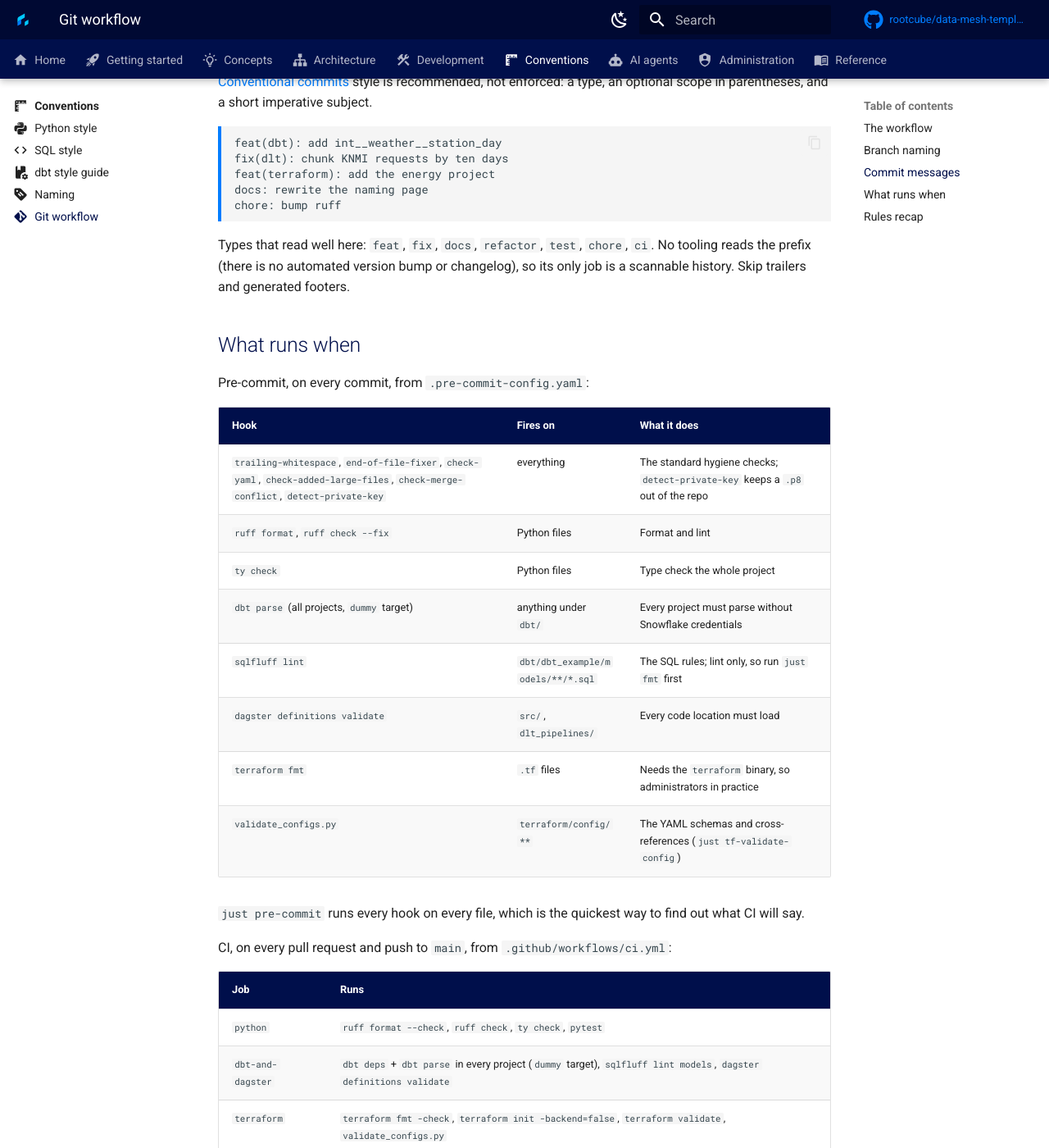
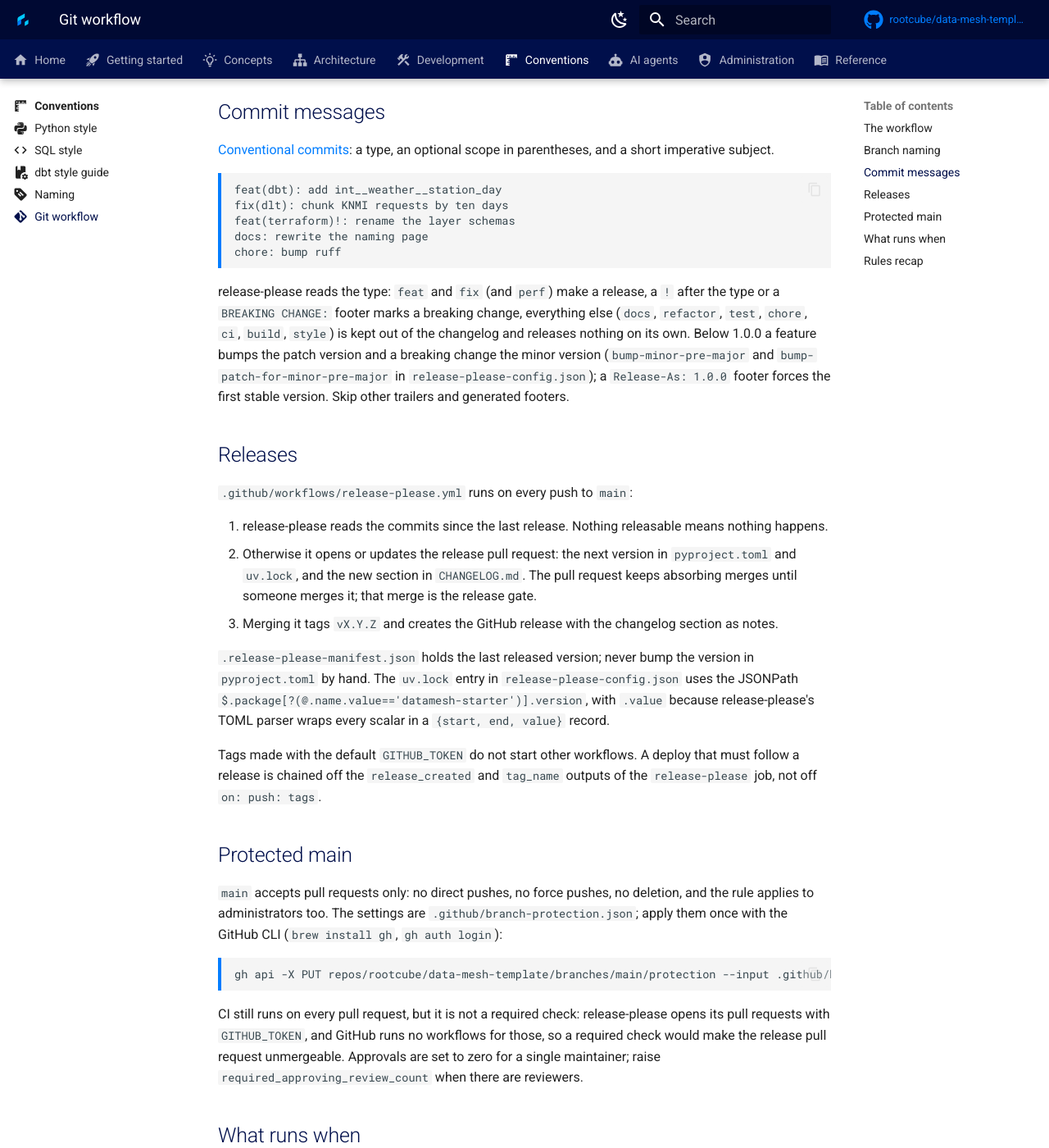
Before and after one commit to rootcube/data-mesh-template, an MkDocs documentation site: the page built from docs/conventions/git-workflow.md, in a window 1280 px wide and 1400 px high, scrolled down 1330 px. Shown: the whole window at 82% size. Built offline with MkDocs 1.6.1 and Material for MkDocs 9.7.7, drawn with Linux system fonts in a browser that asks for light colours; comment, search, counter and statistics services are not loaded; some of the changed text lies outside the part shown.

Commit message:
docs: update git workflow documentation for release-please integration

````diff
--- a/docs/conventions/git-workflow.md
+++ b/docs/conventions/git-workflow.md
@@ -5,8 +5,9 @@ icon: material/git
 # Git workflow
 
 The repo lives on GitHub at [rootcube/data-mesh-template](https://github.com/rootcube/data-mesh-template).
-Humans own git: every branch, commit and pull request is made by a person. There is no release
-automation, no changelog tooling and no commit signing requirement, so the workflow is short.
+Humans own git: every branch, commit and pull request is made by a person. `main` only changes
+through pull requests, and release-please turns the conventional commits on it into versions,
+`CHANGELOG.md` and GitHub releases, so the commit message is the one thing the tooling reads.
 
 !!! danger "AI agents never touch git"
     Agents must not run `git commit`, `git push`, or create branches. Read-only commands
@@ -20,6 +21,8 @@ automation, no changelog tooling and no commit signing requirement, so the workf
 flowchart LR
     A[short-lived branch] -->|push + pull request| B[CI: 4 jobs]
     B -->|review| C[merge to main]
+    C -->|release-please| D[release PR]
+    D -->|merge| E[tag + GitHub release]
 ```
 
 1. **Branch from `main`.** One topic per branch, a few days at most. Work on a branch, not on
@@ -31,7 +34,10 @@ flowchart LR
    every pull request and on every push to `main`.
 4. **Review and merge.** Keep diffs small and single-purpose ("one thing at a time", per
    `AGENTS.md`). A reviewable pull request touches one concern: one dlt load, one dbt model with
-   its YAML, one project's Terraform YAML, one docs fix.
+   its YAML, one project's Terraform YAML, one docs fix. A squash merge turns the pull request
+   title into the commit on `main`, so give the title the same conventional shape.
+5. **Release.** release-please keeps a release pull request up to date; merging it is the
+   release. See [Releases](#releases).
 
 Terraform changes follow the same path: the YAML under `terraform/config/` is reviewed and
 merged like code, and an administrator runs `just tf plan` / `just tf apply` from `main`
@@ -50,20 +56,59 @@ below.
 
 ## Commit messages
 
-[Conventional commits](https://www.conventionalcommits.org/) style is recommended, not enforced:
-a type, an optional scope in parentheses, and a short imperative subject.
+[Conventional commits](https://www.conventionalcommits.org/): a type, an optional scope in
+parentheses, and a short imperative subject.
 
 ```text
 feat(dbt): add int__weather__station_day
 fix(dlt): chunk KNMI requests by ten days
-feat(terraform): add the energy project
+feat(terraform)!: rename the layer schemas
 docs: rewrite the naming page
 chore: bump ruff
 ```
 
-Types that read well here: `feat`, `fix`, `docs`, `refactor`, `test`, `chore`, `ci`. No tooling
-reads the prefix (there is no automated version bump or changelog), so its only job is a scannable
-history. Skip trailers and generated footers.
+release-please reads the type: `feat` and `fix` (and `perf`) make a release, a `!` after the
+type or a `BREAKING CHANGE:` footer marks a breaking change, everything else (`docs`,
+`refactor`, `test`, `chore`, `ci`, `build`, `style`) is kept out of the changelog and releases
+nothing on its own. Below 1.0.0 a feature bumps the patch version and a breaking change the
+minor version (`bump-minor-pre-major` and `bump-patch-for-minor-pre-major` in
+`release-please-config.json`); a `Release-As: 1.0.0` footer forces the first stable version.
+Skip other trailers and generated footers.
+
+## Releases
+
+`.github/workflows/release-please.yml` runs on every push to `main`:
+
+1. release-please reads the commits since the last release. Nothing releasable means nothing
+   happens.
+2. Otherwise it opens or updates the release pull request: the next version in
+   `pyproject.toml` and `uv.lock`, and the new section in `CHANGELOG.md`. The pull request keeps
+   absorbing merges until someone merges it; that merge is the release gate.
+3. Merging it tags `vX.Y.Z` and creates the GitHub release with the changelog section as notes.
+
+`.release-please-manifest.json` holds the last released version; never bump the version in
+`pyproject.toml` by hand. The `uv.lock` entry in `release-please-config.json` uses the JSONPath
+`$.package[?(@.name.value=='datamesh-starter')].version`, with `.value` because release-please's
+TOML parser wraps every scalar in a `{start, end, value}` record.
+
+Tags made with the default `GITHUB_TOKEN` do not start other workflows. A deploy that must
+follow a release is chained off the `release_created` and `tag_name` outputs of the
+`release-please` job, not off `on: push: tags`.
+
+## Protected main
+
+`main` accepts pull requests only: no direct pushes, no force pushes, no deletion, and the
+rule applies to administrators too. The settings are `.github/branch-protection.json`; apply
+them once with the GitHub CLI (`brew install gh`, `gh auth login`):
+
+```bash
+gh api -X PUT repos/rootcube/data-mesh-template/branches/main/protection --input .github/branch-protection.json
+```
+
+CI still runs on every pull request, but it is not a required check: release-please opens its
+pull requests with `GITHUB_TOKEN`, and GitHub runs no workflows for those, so a required check
+would make the release pull request unmergeable. Approvals are set to zero for a single
+maintainer; raise `required_approving_review_count` when there are reviewers.
 
 ## What runs when
 
@@ -95,11 +140,16 @@ CI, on every pull request and push to `main`, from `.github/workflows/ci.yml`:
 `just check` runs the first two locally plus the YAML validation of the third;
 `just docs build --strict` covers the last one.
 
+release-please, on every push to `main`, from `.github/workflows/release-please.yml`: the release
+pull request, and on its merge the tag and the GitHub release. It is not a check on your pull
+request.
+
 ## Rules recap
 
 - Humans commit; agents stop at `just fmt` / `just test` / `just validate`.
-- Branch from `main`, keep branches short-lived, merge through a pull request.
-- Conventional-commit style subjects, one topic per pull request.
+- Branch from `main`, keep branches short-lived, merge through a pull request; `main` accepts
+  nothing else.
+- Conventional commits, one topic per pull request; release-please turns them into releases.
 - Never bypass pre-commit hooks.
 - Small, reviewable diffs. Update the docs page in the same pull request when behavior documented
   under `docs/` changes.
````
Also changed, not shown: AGENTS.md (+1 -0 lines), release-please-config.json (added, +19 -0 lines), .release-please-manifest.json (added).
